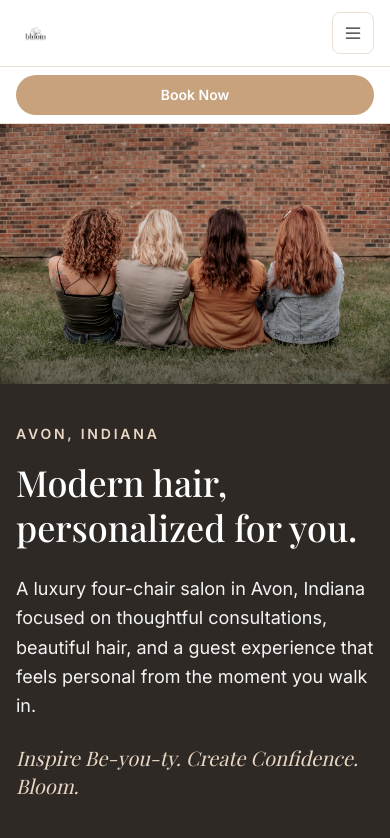
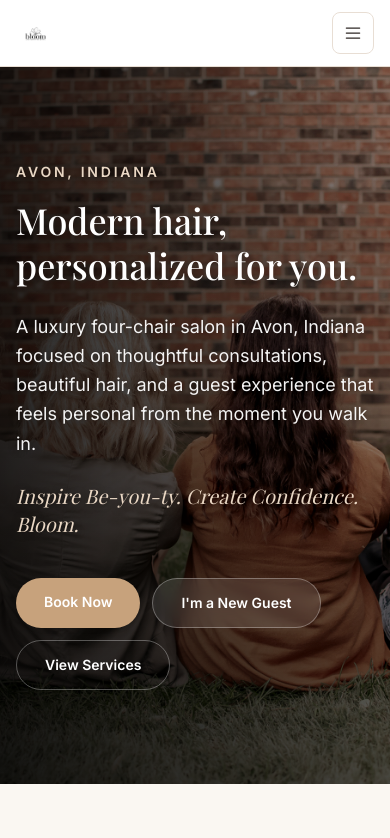
Before and after one commit to darnold5000/bloomstudiosalon, a Next.js app: page / in a window 390 px wide. Shown: the top 838 px of the page. Built offline with nearby package versions, Linux system fonts and the light colour scheme; a web font is replaced by a local one.

Commit message:
services update

```diff
--- a/src/components/Header.tsx
+++ b/src/components/Header.tsx
@@ -42,7 +42,7 @@ export default function Header() {
 
   return (
     <header className="sticky top-0 z-50 border-b border-border bg-surface/95 backdrop-blur-sm">
-      <div className="mx-auto flex max-w-7xl items-center justify-between gap-4 px-4 py-3 sm:px-6 lg:px-8">
+      <div className="relative z-50 mx-auto flex max-w-7xl items-center justify-between gap-4 px-4 py-3 sm:px-6 lg:px-8">
         <Link href="/" className="flex shrink-0 items-center gap-3" onClick={closeMenu}>
           <Image
             src="/images/brand/logo.png"
@@ -73,7 +73,7 @@ export default function Header() {
             href={siteInfo.links.bookOnline}
             target="_blank"
             rel="noopener noreferrer"
-            className="hidden rounded-full bg-accent px-5 py-2.5 text-sm font-semibold text-white shadow-sm transition hover:bg-accent/90 sm:inline-block"
+            className="hidden rounded-full bg-accent px-5 py-2.5 text-sm font-semibold text-white shadow-sm transition hover:bg-accent/90 lg:inline-block"
           >
             Book Now
           </Link>
@@ -100,17 +100,16 @@ export default function Header() {
       </div>
 
       {menuOpen && (
+        <>
           <button
             type="button"
-          className="fixed inset-0 top-[57px] z-40 bg-black/20 lg:hidden"
+            className="fixed inset-0 z-40 bg-black/20 lg:hidden"
             aria-label="Close menu"
             onClick={closeMenu}
           />
-      )}
-
           <nav
             id="mobile-nav"
-        className={`border-t border-border bg-surface px-4 py-3 lg:hidden ${menuOpen ? "block" : "hidden"}`}
+            className="relative z-50 border-t border-border bg-surface px-4 py-3 lg:hidden"
             aria-label="Mobile navigation"
           >
             <div className="mx-auto flex max-w-7xl flex-col gap-1">
@@ -135,17 +134,8 @@ export default function Header() {
               </Link>
             </div>
           </nav>
-
-      <div className="border-t border-border bg-surface px-4 py-2 sm:hidden">
-        <Link
-          href={siteInfo.links.bookOnline}
-          target="_blank"
-          rel="noopener noreferrer"
-          className="block w-full rounded-full bg-accent py-2.5 text-center text-sm font-semibold text-white"
-        >
-          Book Now
-        </Link>
-      </div>
+        </>
+      )}
     </header>
   );
 }
--- a/src/components/Hero.tsx
+++ b/src/components/Hero.tsx
@@ -18,39 +18,38 @@ export default function Hero({
   showTagline = false,
 }: HeroProps) {
   return (
-    <section className="overflow-hidden bg-text lg:relative lg:min-h-[80vh]">
-      <div className="relative aspect-[3/2] w-full sm:aspect-[16/10] lg:absolute lg:inset-0 lg:aspect-auto">
+    <section className="relative min-h-[85vh] overflow-hidden bg-text">
+      <div className="absolute inset-0">
         <Image
           src={imageSrc}
           alt={imageAlt}
           fill
           priority
-          className="object-contain object-center sm:object-cover sm:object-[center_35%] saturate-[1.12] contrast-[1.05]"
+          className="object-cover object-[center_35%] saturate-[1.12] contrast-[1.05] sm:object-center"
           sizes="100vw"
         />
-        <div className="absolute inset-0 bg-gradient-to-b from-black/10 via-transparent to-black/50 lg:bg-gradient-to-r lg:from-black/75 lg:via-black/35 lg:to-black/5" />
-        <div className="absolute inset-0 hidden bg-gradient-to-t from-black/30 via-transparent to-black/10 lg:block" />
+        <div className="absolute inset-0 bg-gradient-to-r from-black/80 via-black/55 to-black/30 sm:from-black/75 sm:via-black/35 sm:to-black/5" />
+        <div className="absolute inset-0 bg-gradient-to-t from-black/50 via-black/15 to-transparent" />
       </div>
 
-      <div className="relative bg-text px-4 py-10 sm:px-6 sm:py-12 lg:absolute lg:inset-0 lg:flex lg:min-h-[80vh] lg:flex-col lg:justify-center lg:bg-transparent lg:py-20 lg:px-8">
-        <div className="mx-auto flex w-full max-w-7xl flex-col justify-center">
-          <p className="mb-4 text-sm font-semibold uppercase tracking-[0.2em] text-accent-soft lg:[text-shadow:0_1px_6px_rgba(0,0,0,0.35)]">
+      <div className="relative z-10 mx-auto flex min-h-[85vh] max-w-7xl flex-col justify-center px-4 py-20 sm:px-6 lg:px-8">
+        <p className="mb-4 text-sm font-semibold uppercase tracking-[0.2em] text-accent-soft [text-shadow:0_1px_6px_rgba(0,0,0,0.35)]">
           Avon, Indiana
         </p>
-          <h1 className="max-w-3xl font-serif text-4xl font-medium leading-tight text-white sm:text-5xl lg:text-6xl lg:[text-shadow:0_2px_12px_rgba(0,0,0,0.4)]">
+        <h1 className="max-w-3xl font-serif text-4xl font-medium leading-tight text-white sm:text-5xl lg:text-6xl [text-shadow:0_2px_12px_rgba(0,0,0,0.4)]">
           {headline}
         </h1>
-          <p className="mt-6 max-w-2xl text-lg leading-relaxed text-white/95 sm:text-xl lg:[text-shadow:0_1px_8px_rgba(0,0,0,0.35)]">
+        <p className="mt-6 max-w-2xl text-lg leading-relaxed text-white/95 sm:text-xl [text-shadow:0_1px_8px_rgba(0,0,0,0.35)]">
           {subheadline}
         </p>
 
         {showTagline && (
-            <p className="mt-6 font-serif text-xl italic text-accent-soft sm:text-2xl lg:[text-shadow:0_1px_8px_rgba(0,0,0,0.35)]">
+          <p className="mt-6 font-serif text-xl italic text-accent-soft sm:text-2xl [text-shadow:0_1px_8px_rgba(0,0,0,0.35)]">
             {siteInfo.tagline}
           </p>
         )}
 
-          <div className="mt-10 flex flex-wrap gap-4">
+        <div className="mt-10 flex flex-wrap gap-3 sm:gap-4">
           <Link
             href={siteInfo.links.bookOnline}
             target="_blank"
@@ -73,7 +72,6 @@ export default function Hero({
           </Link>
         </div>
       </div>
-      </div>
     </section>
   );
 }
```
Lines whose indentation alone changed are shown as unchanged.
